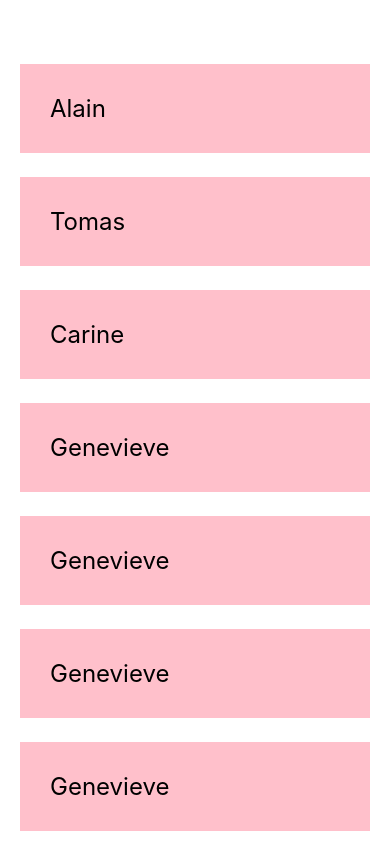
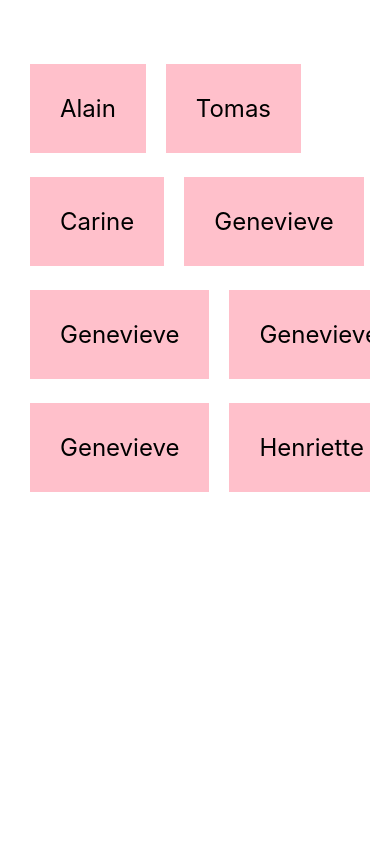
Before and after one commit to alain-kubwayo/react-native-job-board, a React Native app: screen / in a window 390 px wide. Built offline with nearby package versions, Linux system fonts and the light colour scheme.

Commit message:
feat: add key extractor

```diff
--- a/App.js
+++ b/App.js
@@ -3,14 +3,14 @@ import { StyleSheet, Text, View, FlatList } from 'react-native';
 
 export default function App() {
   const [people, setPeople] = useState([
-    { name: 'Alain', key: '1' },
-    { name: 'Tomas', key: '2' },
-    { name: 'Carine', key: '3' },
-    { name: 'Genevieve', key: '4' },
-    { name: 'Genevieve', key: '5' },
-    { name: 'Genevieve', key: '6' },
-    { name: 'Genevieve', key: '7' },
-    { name: 'Henriette', key: '8' },
+    { name: 'Alain', id: '1' },
+    { name: 'Tomas', id: '2' },
+    { name: 'Carine', id: '3' },
+    { name: 'Genevieve', id: '4' },
+    { name: 'Genevieve', id: '5' },
+    { name: 'Genevieve', id: '6' },
+    { name: 'Genevieve', id: '7' },
+    { name: 'Henriette', id: '8' },
   ]);
 
   return (
@@ -28,6 +28,8 @@ export default function App() {
         renderItem={({item}) => (
           <Text style={styles.item}>{item.name}</Text>
         )}
+        keyExtractor={item => item.id}
+        numColumns={2}
       />
     </View>
   );
@@ -46,6 +48,8 @@ const styles = StyleSheet.create({
     marginTop: 24,
     padding: 30,
     backgroundColor: 'pink',
-    fontSize: 24
+    fontSize: 24,
+    marginHorizontal: 10,
+    marginTop: 24
   }
 });
```
